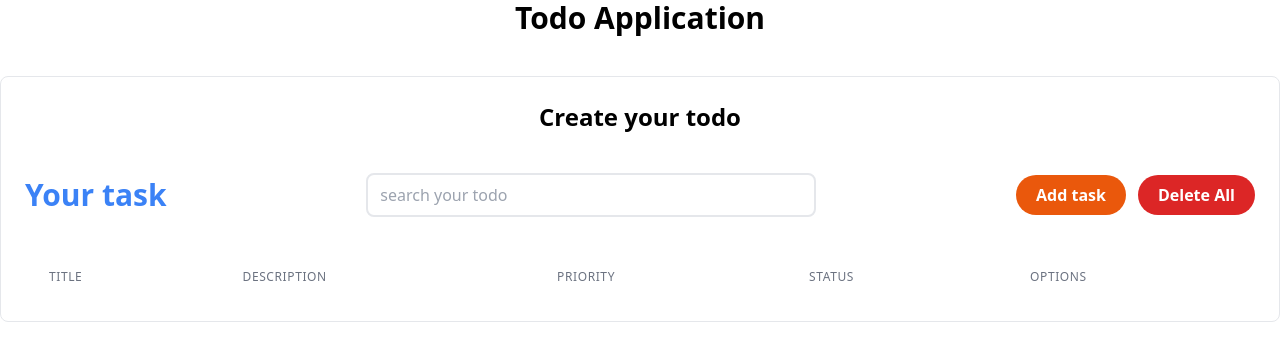
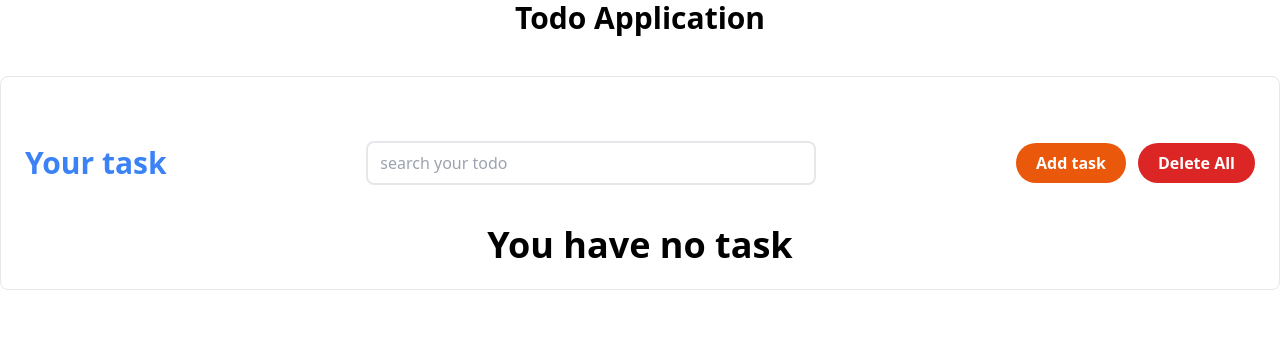
Before and after one commit to AbuRaihan1/todo-react-qtec-task, a React (Create React App) app: page / in a window 1280 px wide. Shown: the top 360 px of the page. Built offline with nearby package versions, Linux system fonts and the light colour scheme.

Commit message:
added add task button functionality and showing message if no task available

```diff
--- a/src/components/Home.js
+++ b/src/components/Home.js
@@ -35,6 +35,10 @@ const Home = () => {
       const updatedTasks = [...prevTasks, taskData];
       return updatedTasks;
     });
+
+    Swal.fire("Done", "You have created a task", "success");
+
+    closeModal();
   };
 
   const deleteAllTask = () => {
@@ -60,7 +64,7 @@ const Home = () => {
   return (
     <div className="container m-auto">
       <div className="border p-6 mt-10 rounded-lg">
-        <h2 className="text-center font-bold text-2xl">Create your todo</h2>
+        {/* <h2 className="text-center font-bold text-2xl">Create your todo</h2> */}
 
         <div className="flex md:justify-between md:flex-row flex-col items-center mt-10  gap-5">
           <h2 className="text-3xl font-bold text-blue-500">Your task</h2>
@@ -90,6 +94,7 @@ const Home = () => {
         <Modal
           closeModal={closeModal}
           isModalOpen={isModalOpen}
+          setIsModalOpen={setIsModalOpen}
           handleCreateTodo={handleCreateTodo}
           handlePriorityChange={handlePriorityChange}
           description={description}
--- a/src/components/Modal.js
+++ b/src/components/Modal.js
@@ -5,6 +5,7 @@ import TodoForm from "./TodoForm";
 const Modal = ({
   closeModal,
   isModalOpen,
+  setIsModalOpen,
   handleCreateTodo,
   handlePriorityChange,
   description,
@@ -39,6 +40,9 @@ const Modal = ({
               setPriority={setPriority}
               addTask={addTask}
               setAddTask={setAddTask}
+              closeModal={closeModal}
+              isModalOpen={isModalOpen}
+              setIsModalOpen={setIsModalOpen}
             />
           </div>
         </div>
--- a/src/components/TodoForm.js
+++ b/src/components/TodoForm.js
@@ -7,7 +7,12 @@ const TodoForm = ({
   priority,
   handlePriorityChange,
   addTask,
+  closeModal,
+  isModalOpen,
+  setIsModalOpen,
 }) => {
+  const closeModalAfterCreateTask = () => {};
+
   return (
     <form className="mt-10" onSubmit={handleCreateTodo}>
       <div className="mb-3">
@@ -54,7 +59,6 @@ const TodoForm = ({
 
       <button
         type="submit"
-
         className="mt-5 bg-orange-600 hover:bg-orange-700 text-white font-bold py-2 px-4 rounded w-full"
       >
         Create Task
--- a/src/components/TodoList.js
+++ b/src/components/TodoList.js
@@ -8,11 +8,13 @@ const TodoList = ({ addTask }) => {
     }
   };
   return (
+    <div>
+      {addTask.length ? (
         <div className="mt-10 overflow-x-auto overflow-y-hidden scrollbar">
           <table className="table-auto min-w-full divide-y divide-gray-200">
             <thead>
-          <tr>
-            <th className="px-6 py-3 text-left text-xs font-medium text-gray-500 uppercase tracking-wider">
+              <tr className="">
+                <th className=" px-6 py-3 text-left text-xs font-medium text-gray-500 uppercase tracking-wider">
                   Title
                 </th>
                 <th className="px-6 py-3 text-left text-xs font-medium text-gray-500 uppercase tracking-wider">
@@ -36,7 +38,9 @@ const TodoList = ({ addTask }) => {
                   <td className="px-6 py-4 whitespace-nowrap">
                     {task.description}
                   </td>
-              <td className="px-6 py-4 whitespace-nowrap">{task.priority}</td>
+                  <td className="px-6 py-4 whitespace-nowrap">
+                    {task.priority}
+                  </td>
                   <td
                     onClick={taskStatusHandler}
                     className="px-6 py-4 whitespace-nowrap"
@@ -51,11 +55,11 @@ const TodoList = ({ addTask }) => {
                       </p>
                     )}
                   </td>
-              <td className="px-6 py-4 whitespace-nowrap">
-                <button className="text-indigo-600 hover:text-indigo-900">
+                  <td className="px-6 py-4 whitespace-nowrap flex gap-3 border">
+                    <button className="bg-blue-500 px-2 text-white rounded-sm hover:bg-blue-600">
                       Edit
                     </button>
-                <button className="text-red-600 hover:text-red-900">
+                    <button className="bg-red-600 px-2 rounded-sm text-white hover:bg-red-700">
                       Delete
                     </button>
                   </td>
@@ -64,6 +68,12 @@ const TodoList = ({ addTask }) => {
             </tbody>
           </table>
         </div>
+      ) : (
+        <h1 className=" md:text-4xl text-2xl text-center font-bold mt-10">
+          You have no task
+        </h1>
+      )}
+    </div>
   );
 };
 
```
Lines whose indentation alone changed are shown as unchanged.
